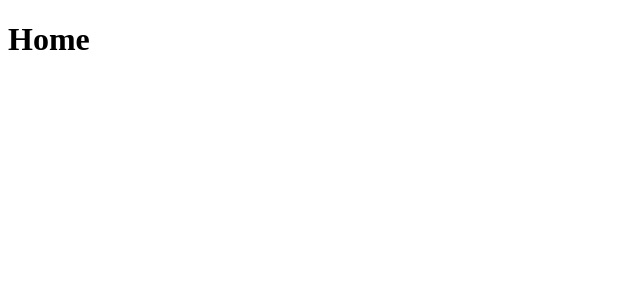
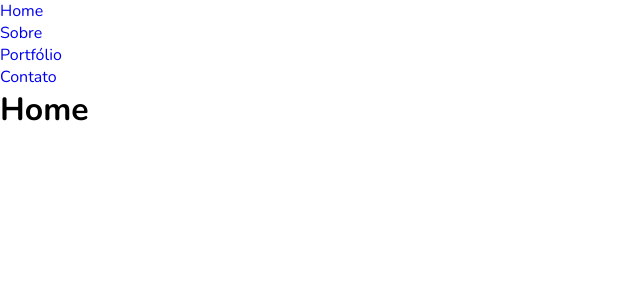
Before and after one commit to pati-rocha/meu-site-react, a React (Vite) app: page / in a window 1280 px wide. Shown: the top 300 px of the page, without its empty margins (0-640 px from the left). Built offline with nearby package versions, Linux system fonts and the light colour scheme.

Commit message:
update 2 files and create 2 files

```diff
--- a/src/Router.jsx
+++ b/src/Router.jsx
@@ -1,24 +1,23 @@
-import { BrowserRouter, Routes, Route} from 'react-router-dom'
+import { BrowserRouter, Routes, Route } from "react-router-dom";
 
+import { Menu } from "./components/Menu";
 
-export function Router(){
-    return(
-        <BrowserRouter>
-        <Routes>
-            <Route
-            path="/"
-            element={<h1>Home</h1>}/>
-            <Route
-            path="/sobre"
-            element={<h1>Sobre</h1>}/>
-            <Route
-            path="/portfolio"
-            element={<h1>Portfólio</h1>}/>
-            <Route
-            path="/contato"
-            element={<h1>Contato</h1>}/>
-            </Routes>
-            </BrowserRouter>
+import { Home } from "./pages/Home";
+import { Sobre } from "./pages/Sobre";
+import { Portfolio } from "./pages/Portfolio";
+import { Contato } from "./pages/Contato";
 
-    )
+export function Router() {
+  return (
+    <BrowserRouter>
+      <Menu />
+      <Routes>
+        <Route path="*" element={<Home />} />
+        <Route path="/" element={<Home />} />
+        <Route path="/sobre" element={<Sobre />} />
+        <Route path="/portfolio" element={<Portfolio />} />
+        <Route path="/contato" element={<Contato />} />
+      </Routes>
+    </BrowserRouter>
+  );
 }
--- /dev/null
+++ b/src/components/Menu.jsx
@@ -0,0 +1,22 @@
+import { Link } from "react-router-dom";
+
+export function Menu() {
+  return (
+    <nav>
+      <ul>
+        <li>
+          <Link to="/"> Home </Link>
+        </li>
+        <li>
+          <Link to="/sobre"> Sobre </Link>
+        </li>
+        <li>
+          <Link to="/portfolio"> Portfólio </Link>
+        </li>
+        <li>
+          <Link to="/contato"> Contato</Link>
+        </li>
+      </ul>
+    </nav>
+  );
+}
--- /dev/null
+++ b/src/global.css
@@ -0,0 +1,10 @@
+@import url('https://fonts.googleapis.com/css2?family=Nunito:wght@300;400;700&display=swap');
+
+* {
+    margin: 0;
+    padding: 0;
+    box-sizing: border-box;
+    font-family: 'Nunito', sans-serif;
+    list-style: none;
+    text-decoration: none;
+}
```
Also changed, not shown: src/App.jsx (+5 -5 lines).
